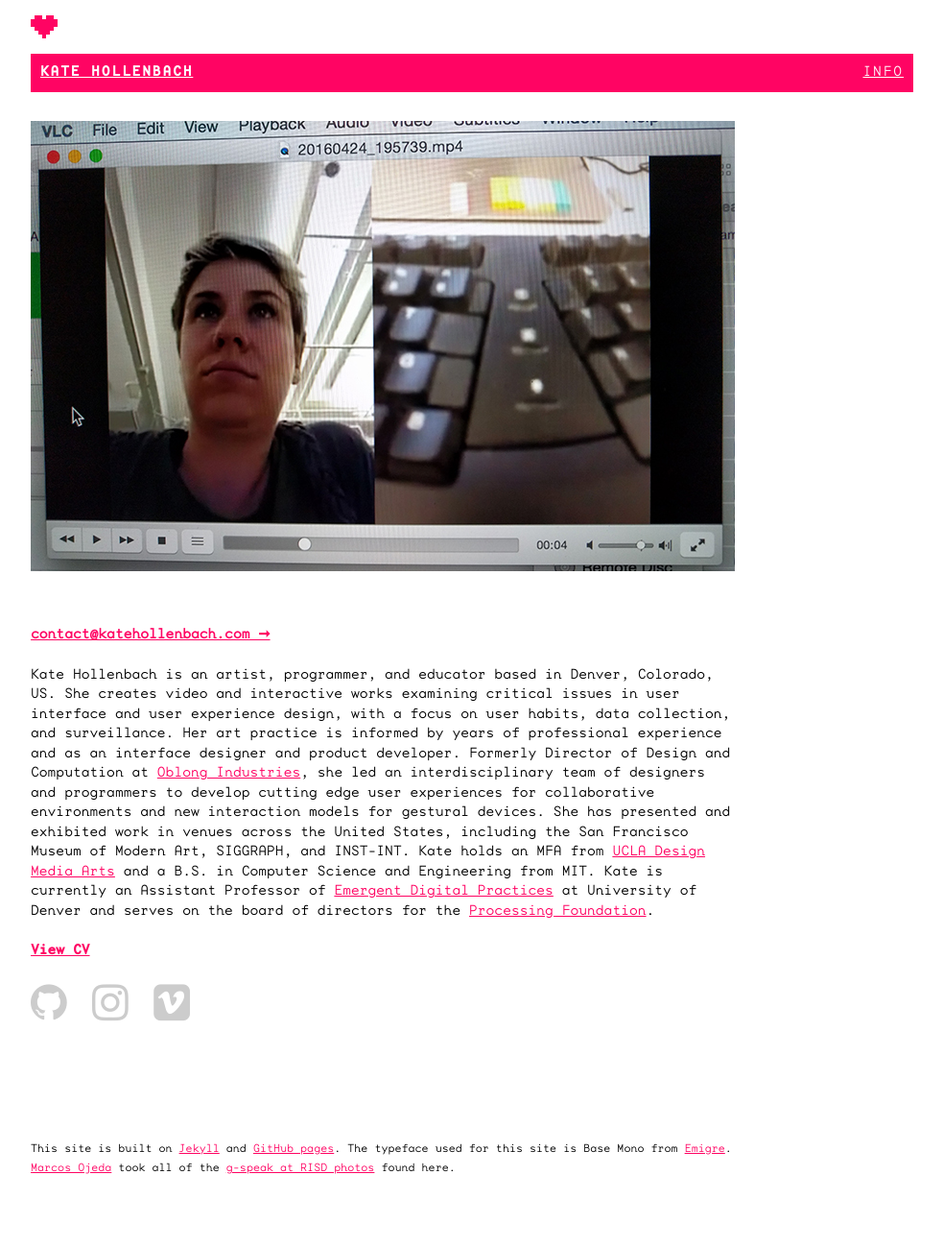
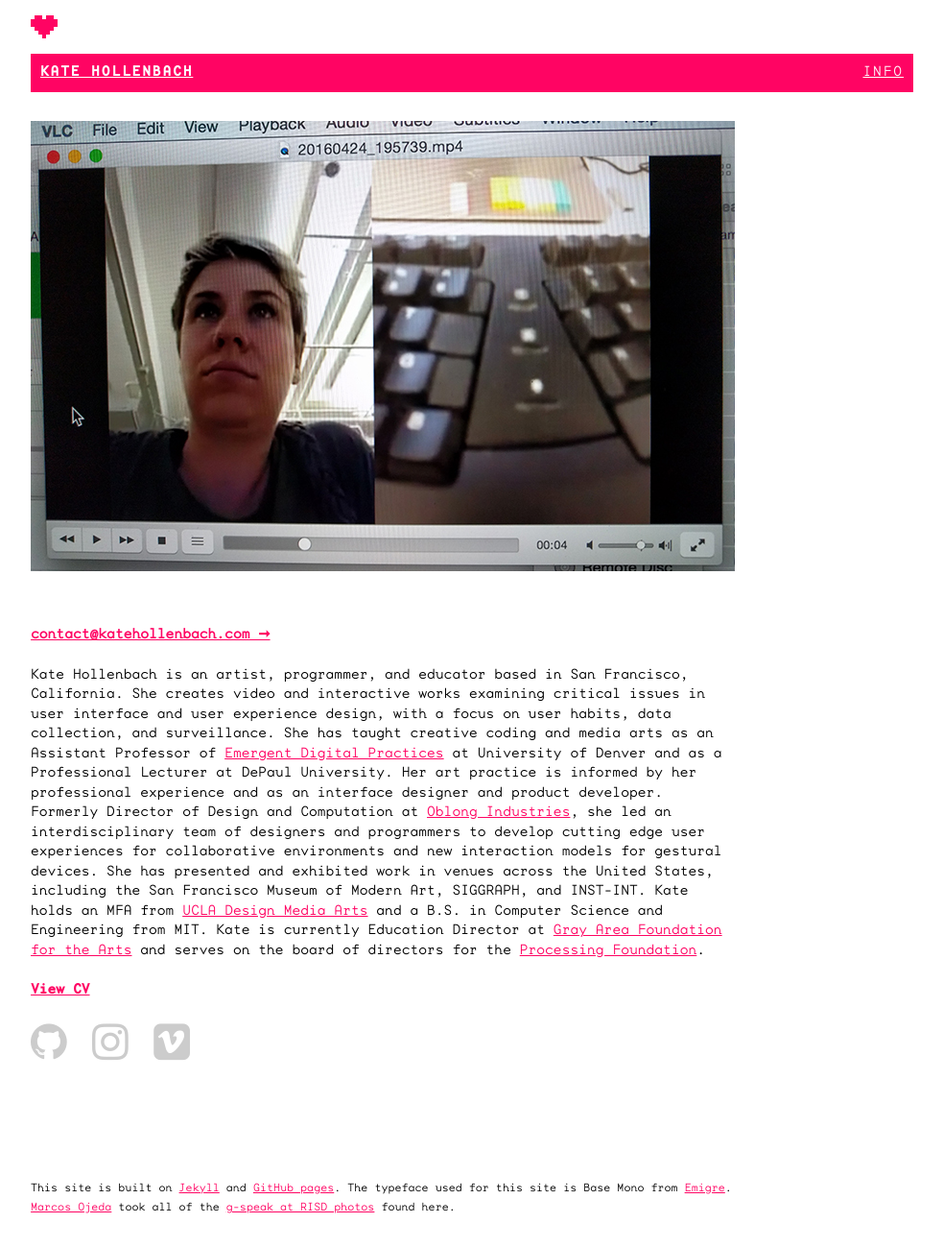
Before and after one commit to kjhollen/kjhollen.github.io, a Jekyll site: the page built from about.md, in a window 1280 px wide. Shown: the whole page at 96% size, without its empty margins (148-1131 px from the left). Built offline with Jekyll 4.4.1, drawn with Linux system fonts in a browser that asks for light colours; nearby versions of some CDN libraries; before the commit the page ends 1258 px from its top, so only the background shows below that.

Commit message:
Update about.md
update bio with new role at gray area

```diff
--- a/about.md
+++ b/about.md
@@ -13,13 +13,14 @@
 
 <a href="mailto:contact@katehollenbach.com" class="contact">contact@katehollenbach.com ➞</a>
 
-Kate Hollenbach is an artist, programmer, and educator based in Denver, Colorado, US.
+Kate Hollenbach is an artist, programmer, and educator based in San Francisco, California.
 She creates video and interactive works examining critical issues in user interface and user experience design, with a focus on user habits, data collection, and surveillance.
-Her art practice is informed by years of professional experience and as an interface designer and product developer.
+She has taught creative coding and media arts as an Assistant Professor of <a href="https://liberalarts.du.edu/emergent-digital-practices">Emergent Digital Practices</a> at University of Denver and as a Professional Lecturer at DePaul University.
+Her art practice is informed by her professional experience and as an interface designer and product developer.
 Formerly Director of Design and Computation at <a href="http://www.oblong.com" target="main">Oblong Industries</a>, she led an interdisciplinary team of designers and programmers to develop cutting edge user experiences for collaborative environments and new interaction models for gestural devices.
 She has presented and exhibited work in venues across the United States, including the San Francisco Museum of Modern Art, SIGGRAPH, and INST-INT.
 Kate holds an MFA from <a href="http://dma.ucla.edu" target="main">UCLA Design Media Arts</a> and a B.S. in Computer Science and Engineering from MIT.
-Kate is currently an Assistant Professor of <a href="https://liberalarts.du.edu/emergent-digital-practices">Emergent Digital Practices</a> at University of Denver and serves on the board of directors for the <a href="https://processingfoundation.org/">Processing Foundation</a>.
+Kate is currently Education Director at <a href="https://www.grayarea.org">Gray Area Foundation for the Arts</a> and serves on the board of directors for the <a href="https://processingfoundation.org/">Processing Foundation</a>.
 
 <a href="{{ site.baseurl }}/files/kate-hollenbach-cv.pdf"><span style="font-family: BaseMonoReg; font-weight: bold;">View CV</span></a>
 
```
